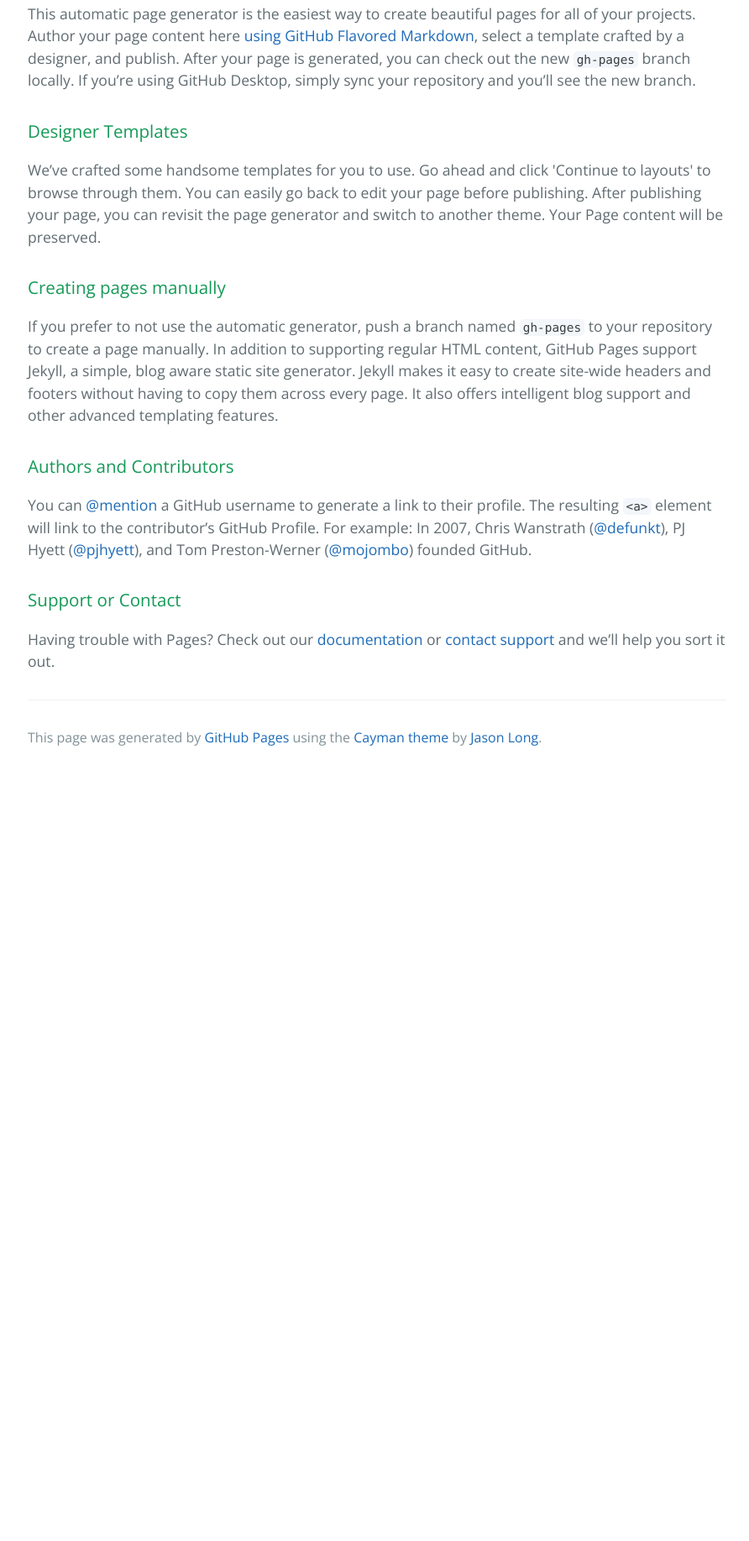
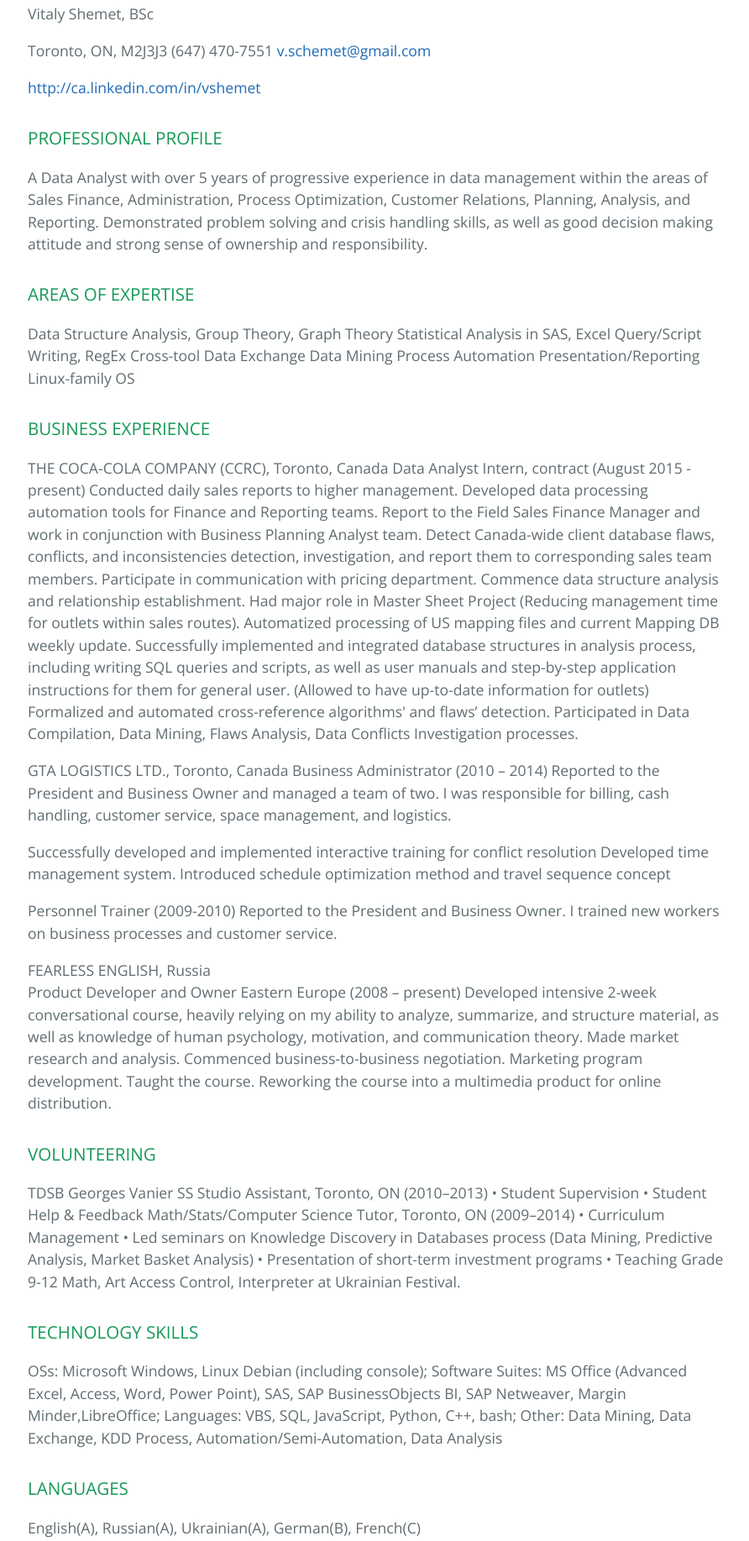
Before and after one commit to vshemet/resume, a plain HTML site: page index.html in a window 1280 px wide. Shown: the part 394-2229 px from the top of the page at 84% size, without its empty margins (191-1083 px from the left). Before the commit the page ends 1316 px from the top, so only its background shows below. Drawn offline with nearby package versions, Linux system fonts and the light colour scheme.

Commit message:
Replace master branch with page content via GitHub

```diff
--- a/index.html
+++ b/index.html
@@ -19,7 +19,98 @@
       <h3>
 <a id="welcome-to-github-pages" class="anchor" href="#welcome-to-github-pages" aria-hidden="true"><span class="octicon octicon-link"></span></a>Welcome to GitHub Pages.</h3>
 
-<p>This automatic page generator is the easiest way to create beautiful pages for all of your projects. Author your page content here <a href="https://guides.github.com/features/mastering-markdown/">using GitHub Flavored Markdown</a>, select a template crafted by a designer, and publish. After your page is generated, you can check out the new <code>gh-pages</code> branch locally. If you’re using GitHub Desktop, simply sync your repository and you’ll see the new branch.</p>
+<p>Vitaly Shemet, BSc</p>
+
+<p>Toronto, ON, M2J3J3
+(647) 470-7551
+<a href="mailto:v.schemet@gmail.com">v.schemet@gmail.com</a></p>
+
+<p><a href="http://ca.linkedin.com/in/vshemet">http://ca.linkedin.com/in/vshemet</a></p>
+
+<h3>
+<a id="professional-profile" class="anchor" href="#professional-profile" aria-hidden="true"><span class="octicon octicon-link"></span></a>PROFESSIONAL PROFILE</h3>
+
+<p>A Data Analyst with over 5 years of progressive experience in data management within the areas of Sales Finance, Administration, Process Optimization, Customer Relations, Planning, Analysis, and Reporting. Demonstrated problem solving and crisis handling skills, as well as good decision making attitude and strong sense of ownership and responsibility. </p>
+
+<h3>
+<a id="areas-of-expertise" class="anchor" href="#areas-of-expertise" aria-hidden="true"><span class="octicon octicon-link"></span></a>AREAS OF EXPERTISE</h3>
+
+<p>Data Structure Analysis, Group Theory, Graph Theory
+Statistical Analysis in SAS, Excel
+Query/Script Writing, RegEx
+Cross-tool Data Exchange
+Data Mining
+Process Automation
+Presentation/Reporting
+Linux-family OS</p>
+
+<h3>
+<a id="business-experience" class="anchor" href="#business-experience" aria-hidden="true"><span class="octicon octicon-link"></span></a>BUSINESS EXPERIENCE</h3>
+
+<p>THE COCA-COLA COMPANY (CCRC), Toronto, Canada
+Data Analyst Intern, contract (August 2015 - present)
+Conducted daily sales reports to higher management. Developed data processing automation tools for Finance and Reporting teams. Report to the Field Sales Finance Manager and work in conjunction with Business Planning Analyst team.  Detect Canada-wide client database flaws, conflicts, and inconsistencies detection, investigation, and report them to corresponding sales team members. Participate in communication with pricing department. Commence data structure analysis and relationship establishment.
+Had major role in Master Sheet Project (Reducing management time for outlets within sales routes).
+Automatized processing of US mapping files and current Mapping DB weekly update.
+Successfully implemented and integrated database structures in analysis process, including writing SQL queries and scripts, as well as user manuals and step-by-step application instructions for them for general user. (Allowed to have up-to-date information for outlets)
+Formalized and automated cross-reference algorithms' and flaws’ detection.
+Participated in Data Compilation, Data Mining, Flaws Analysis, Data Conflicts Investigation processes.</p>
+
+<p>GTA LOGISTICS LTD., Toronto, Canada
+Business Administrator (2010 – 2014)
+Reported to the President and Business Owner and managed a team of two. I was responsible for billing, cash handling, customer service, space management, and logistics.</p>
+
+<p>Successfully developed and implemented interactive training for conflict resolution
+Developed time management system.
+Introduced schedule optimization method and travel sequence concept</p>
+
+<p>Personnel Trainer (2009-2010)
+Reported to the President and Business Owner. I trained new workers on business processes and customer service. </p>
+
+<p>FEARLESS ENGLISH, Russia<br>
+Product Developer and Owner Eastern Europe  (2008 – present)
+Developed intensive 2-week conversational course, heavily relying on my ability to analyze, summarize, and structure material, as well as knowledge of human psychology, motivation, and communication theory.
+Made market research and analysis.
+Commenced business-to-business negotiation.
+Marketing program development.
+Taught the course.
+Reworking the course into a multimedia product for online distribution.</p>
+
+<h3>
+<a id="volunteering" class="anchor" href="#volunteering" aria-hidden="true"><span class="octicon octicon-link"></span></a>VOLUNTEERING</h3>
+
+<p>TDSB Georges Vanier SS Studio Assistant, Toronto, ON (2010–2013)
+• Student Supervision
+• Student Help &amp; Feedback
+Math/Stats/Computer Science Tutor, Toronto, ON (2009–2014)
+• Curriculum Management
+• Led seminars on Knowledge Discovery in Databases process (Data Mining, Predictive Analysis, Market Basket Analysis)
+• Presentation of short-term investment programs
+• Teaching Grade 9-12 Math, Art
+Access Control, Interpreter at Ukrainian Festival. </p>
+
+<h3>
+<a id="technology-skills" class="anchor" href="#technology-skills" aria-hidden="true"><span class="octicon octicon-link"></span></a>TECHNOLOGY SKILLS</h3>
+
+<p>OSs: Microsoft Windows, Linux Debian (including console); Software Suites: MS Office (Advanced Excel, Access, Word, Power Point), SAS, SAP BusinessObjects BI, SAP Netweaver, Margin Minder,LibreOffice; Languages: VBS, SQL, JavaScript, Python, C++, bash; Other: Data Mining, Data Exchange, KDD Process, Automation/Semi-Automation, Data Analysis</p>
+
+<h3>
+<a id="languages" class="anchor" href="#languages" aria-hidden="true"><span class="octicon octicon-link"></span></a>LANGUAGES</h3>
+
+<p>English(A), Russian(A), Ukrainian(A), German(B), French(C)</p>
+
+<h3>
+<a id="education--professional-development" class="anchor" href="#education--professional-development" aria-hidden="true"><span class="octicon octicon-link"></span></a>EDUCATION &amp; PROFESSIONAL DEVELOPMENT</h3>
+
+<p>Financial Planning – Business Administration
+Seneca College of Applied Technology, 2015 -2018 (expected graduation)
+Bachelor of Science in Mathematics
+University of Toronto, Toronto, Canada, 2015 </p>
+
+<h3>
+<a id="hobbies" class="anchor" href="#hobbies" aria-hidden="true"><span class="octicon octicon-link"></span></a>HOBBIES</h3>
+
+<p>Psychology, Theory of Communication, Fine Arts and its Graphics applications (had exhibitions) </p>
 
 <h3>
 <a id="designer-templates" class="anchor" href="#designer-templates" aria-hidden="true"><span class="octicon octicon-link"></span></a>Designer Templates</h3>
```
Also changed, not shown: params.json (+1 -1 lines).
